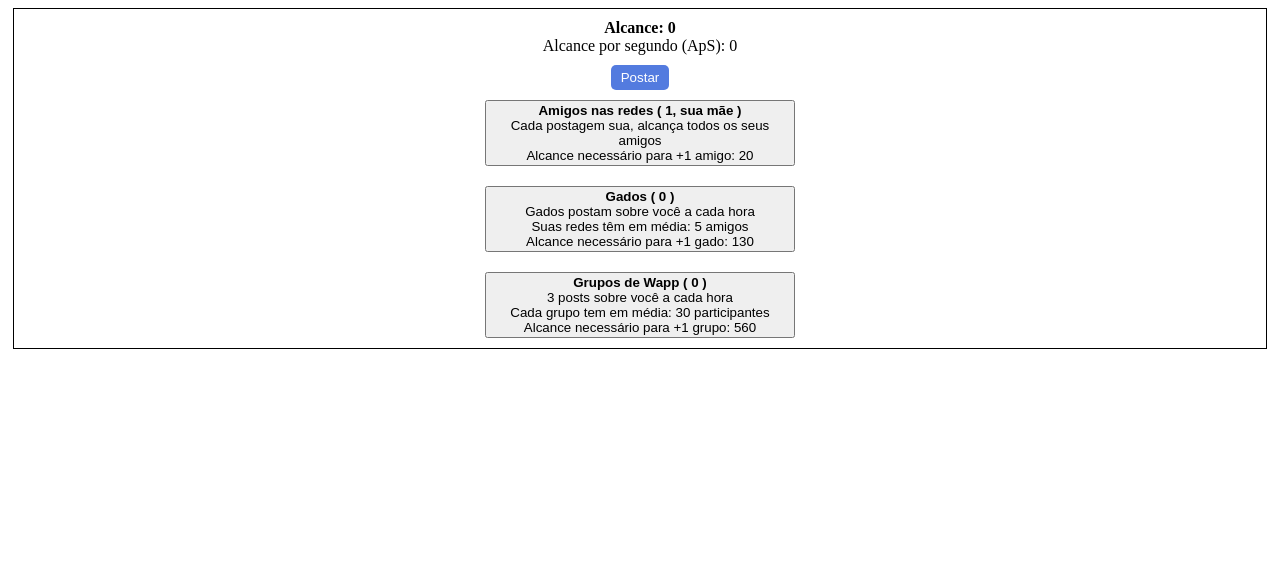
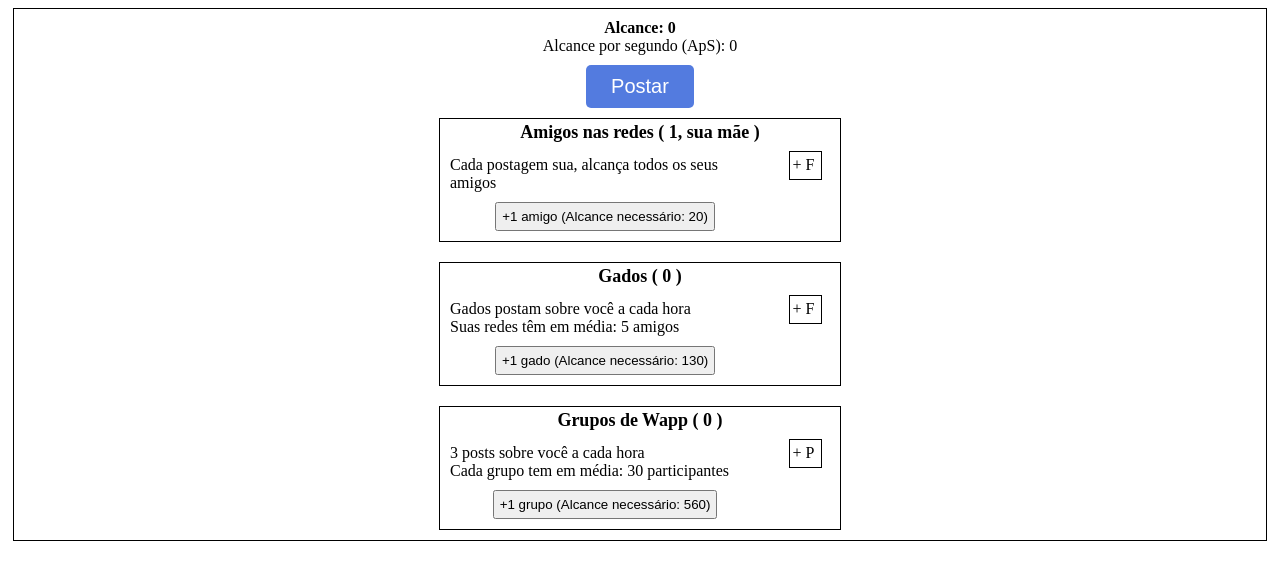
Before and after one commit to gilbertoalmeida/bolsominiongame, a plain HTML site: page index.html in a window 1280 px wide. Drawn offline with Linux system fonts and the light colour scheme.

Commit message:
rearranged html to make room for the upgrades, adapted the css

```diff
--- a/index.html
+++ b/index.html
@@ -20,40 +20,89 @@
       <div class="post-button__container">
         <button class="post-button" onclick="postButtonAction()">Postar</button>
       </div>
-      <div class="friends__container">
-        <button class="friends__button" onclick="addOneFriend()">
+      <div class="friends__area">
+        <div class="resources__container">
+          <div class="resources__container__title">
             <div class="friends__number">
               <b>Amigos nas redes ( <span>1, sua mãe</span> )</b>
             </div>
+          </div>
+          <div class="resources__container__body">
+            <div class="resources__container__body__main">
+              <div class="resources__container__body__main__info">
                 <div>Cada postagem sua, alcança todos os seus amigos</div>
+              </div>
+              <div class="resources__container__body__main__button">
+                <button
+                  class="buy-button friends__button"
+                  onclick="addOneFriend()"
+                >
                   <div class="friends__next">
-            Alcance necessário para +1 amigo: <span>20</span>
+                    +1 amigo (Alcance necessário: <span>20</span>)
                   </div>
                 </button>
               </div>
-      <div class="gado__container">
-        <button class="gado__button" onclick="addOneGado()">
+            </div>
+            <div class="resources__container__body__upgrades">
+              <div class="upgrades upgrades__more-friends">+ F</div>
+            </div>
+          </div>
+        </div>
+      </div>
+
+      <div class="gado__area">
+        <div class="resources__container">
+          <div class="resources__container__title">
             <div class="gado__number">
               <b>Gados ( <span>0</span> )</b>
             </div>
+          </div>
+          <div class="resources__container__body">
+            <div class="resources__container__body__main">
+              <div class="resources__container__body__main__info">
                 <div>Gados postam sobre você a cada hora</div>
                 <div>Suas redes têm em média: 5 amigos</div>
+              </div>
+              <div class="resources__container__body__main__button">
+                <button class="buy-button gado__button" onclick="addOneGado()">
                   <div class="gado__next">
-            Alcance necessário para +1 gado: <span>130</span>
+                    +1 gado (Alcance necessário: <span>130</span>)
                   </div>
                 </button>
               </div>
-      <div class="wapp__container">
-        <button class="wapp__button" onclick="addOneWapp()">
+            </div>
+            <div class="resources__container__body__upgrades">
+              <div class="upgrades upgrades__more-friends">+ F</div>
+            </div>
+          </div>
+        </div>
+      </div>
+      <div class="wapp__area">
+        <div class="resources__container">
+          <div class="resources__container__title">
             <div class="wapp__number">
               <b>Grupos de Wapp ( <span>0</span> )</b>
             </div>
+          </div>
+          <div class="resources__container__body">
+            <div class="resources__container__body__main">
+              <div class="resources__container__body__main__info">
                 <div>3 posts sobre você a cada hora</div>
                 <div>Cada grupo tem em média: 30 participantes</div>
+              </div>
+              <div class="resources__container__body__main__button">
+                <button class="buy-button wapp__button" onclick="addOneWapp()">
                   <div class="wapp__next">
-            Alcance necessário para +1 grupo: <span>560</span>
+                    +1 grupo (Alcance necessário: <span>560</span>)
                   </div>
                 </button>
+              </div>
+            </div>
+            <div class="resources__container__body__upgrades">
+              <div class="upgrades upgrades__more-friends">+ P</div>
+            </div>
+          </div>
+        </div>
       </div>
     </div>
   </body>
--- a/main.js
+++ b/main.js
@@ -23,7 +23,7 @@ let currentReach = 0;
 let postsPerSecond = 0;
 let postPerSecondInterval;
 
-// startPerSecondInterval();
+startPerSecondInterval();
 
 function postButtonAction() {
   currentReach += friendsNumber;
@@ -76,7 +76,7 @@ function startPerSecondInterval() {
 
 function loopFunction() {
   currentReach = currentReach + postsPerSecond;
-  updateReachScoreValueText();
+  updateCurrentReachText();
 }
 
 /*
--- a/styles.css
+++ b/styles.css
@@ -9,9 +9,7 @@
 
 .reach-score__container,
 .post__container,
-.friends__container,
-.gado__container,
-.wapp__container {
+.resources__container {
   margin: 10px 5px;
 }
 
@@ -21,14 +19,54 @@
 
 .post-button {
   color: white;
+  font-size: 20px;
   background-color: rgb(83, 123, 223);
   border: none;
   border-radius: 5px;
-  padding: 5px 10px;
+  padding: 10px 25px;
 }
 
-.friends__button,
-.gado__button,
-.wapp__button {
-  width: 310px;
+.resources__container {
+  border: black 1px solid;
+  width: 400px;
 }
+
+.resources__container__title {
+  text-align: center;
+  font-size: 18px;
+  padding: 3px;
+}
+
+.resources__container__body {
+  display: flex;
+  width: 100%;
+}
+
+.resources__container__body__main {
+  padding: 10px;
+  width: 80%;
+}
+
+.resources__container__body__main__button {
+  margin-top: 10px;
+  text-align: center;
+}
+
+.resources__container__body__upgrades {
+  padding: 5px 0;
+  width: 18%;
+  display: flex;
+  align-items: center;
+  flex-direction: column;
+}
+
+.upgrades {
+  border: black 1px solid;
+  padding: 3px;
+  width: 25px;
+  line-height: 1.3;
+}
+
+.buy-button {
+  padding: 5px;
+}
```
Lines whose indentation alone changed are shown as unchanged.
